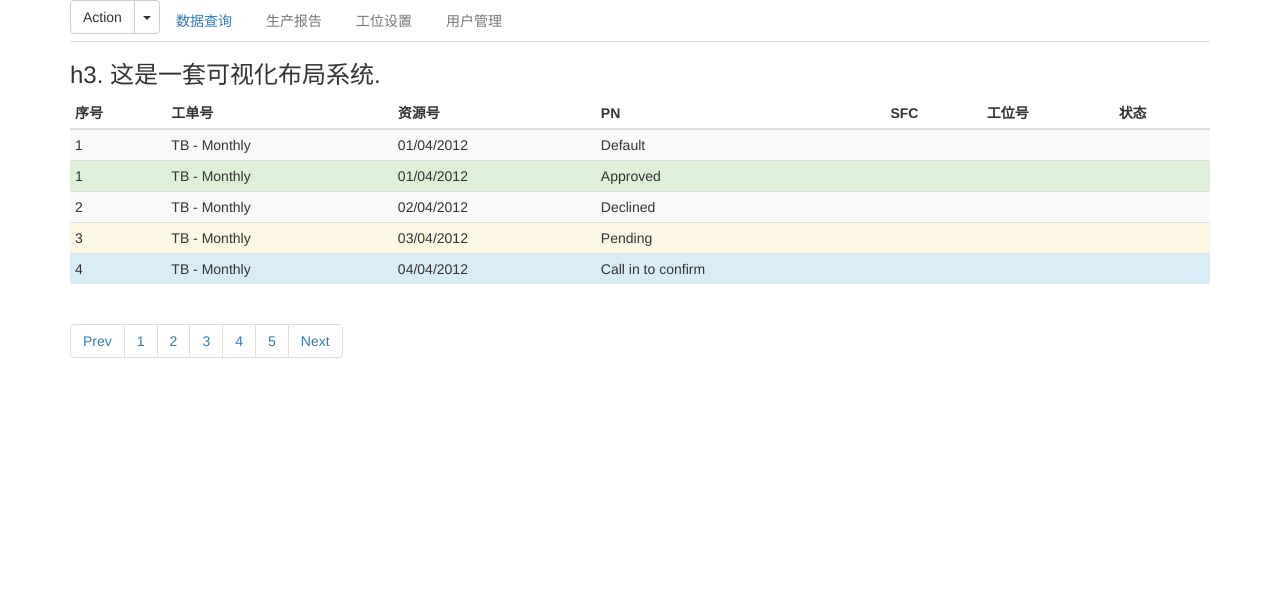
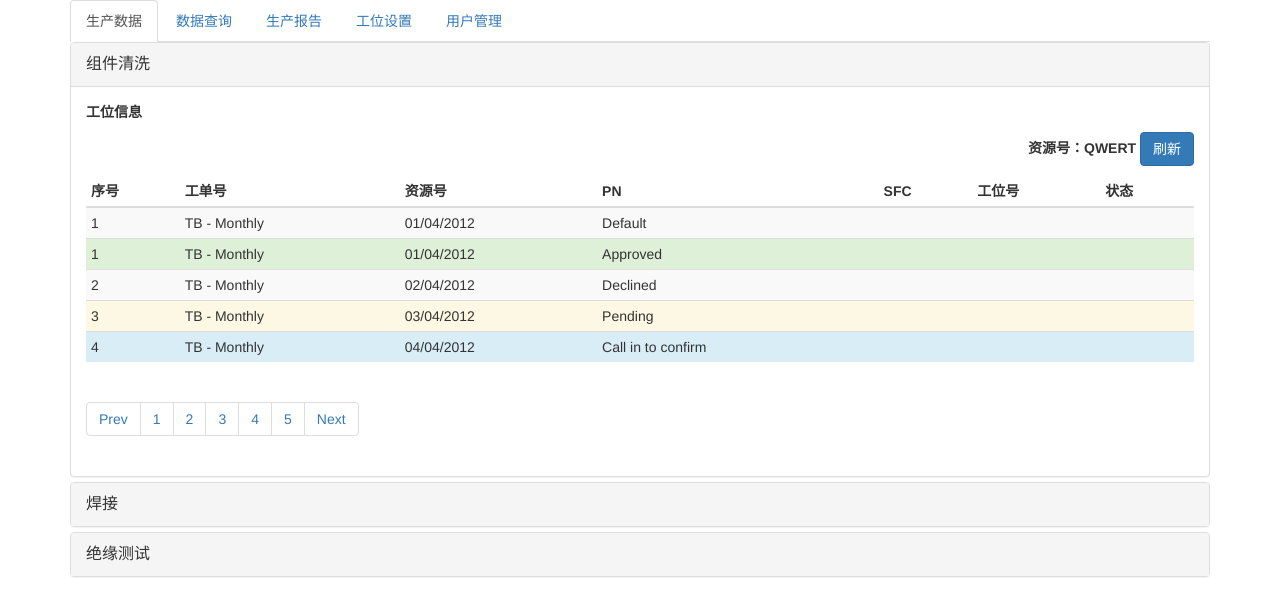
Before and after one commit to cyue03/webUI, a plain HTML site: page container.html in a window 1280 px wide. Drawn offline with Linux system fonts and the light colour scheme.

Commit message:
进一步完善了生产数据页面的布局

```diff
--- a/container.html
+++ b/container.html
@@ -1,49 +1,52 @@
 <!DOCTYPE html>
 <html>
+
 <head>
     <meta name="viewport" content="width=device-width, initial-scale=1.0">
     <title>test1</title>
     <link href="bootstrap/css/bootstrap.min.css" rel="stylesheet">
 </head>
+
 <body>
     <div class="container">
         <div class="row clearfix">
             <div class="col-md-12 column">
                 <ul class="nav nav-tabs">
                     <li class="active">
-                            <div class="btn-group">
-                                <button class="btn btn-default">Action</button> <button data-toggle="dropdown" class="btn btn-default dropdown-toggle"><span class="caret"></span></button>
-                               <ul class="dropdown-menu">
-                                   <li>
-                                        <a href="#">操作</a>
-                                   </li>
-                                   <li class="disabled">
-                                        <a href="#">另一操作</a>
-                                   </li>
-                                   <li class="divider">
-                                   </li>
-                                   <li>
-                                        <a href="#">其它</a>
-                                   </li>
-                               </ul>
-                           </div>
+                        <a href="#">生产数据</a>
                     </li>
                     <li>
                         <a href="#">数据查询</a>
                     </li>
-                        <li class="disabled">
+                    <li>
                         <a href="#">生产报告</a>
                     </li>
-                        <li class="disabled">
+                    <li>
                         <a href="#">工位设置</a>
                     </li>
-                        <li class="disabled">
+                    <li>
                         <a href="#">用户管理</a>
                     </li><br />
                 </ul>
-                    <h3>
-                        h3. 这是一套可视化布局系统.
-                    </h3>
+                <div class="panel-group" id="panel-385734">
+                    <div class="panel panel-default">
+                        <div class="panel-heading">
+                            <a class="panel-title" data-toggle="collapse" data-parent="#panel-385734"
+                                href="#panel-element-582792">组件清洗</a>
+                        </div>
+                        <div id="panel-element-582792" class="panel-collapse in">
+                            <div class="panel-body">
+                                <p>
+                                    <strong>
+                                    工位信息
+                                    </strong>
+                                </p>
+                                <p class="text-right">
+                                    <strong>
+                                    资源号：QWERT
+                                    </strong>
+                                    <button class="btn btn-primary" type="submit">刷新</button>
+                                </p>
                                 <table class="table table-condensed table-striped">
                                     <thead>
                                         <tr>
@@ -214,9 +217,36 @@
                             </div>
                         </div>
                     </div>
+                    <div class="panel panel-default">
+                        <div class="panel-heading">
+                            <a class="panel-title collapsed" data-toggle="collapse" data-parent="#panel-385734"
+                                href="#panel-element-321969">焊接</a>
+                        </div>
+                        <div id="panel-element-321969" class="panel-collapse collapse">
+                            <div class="panel-body">
+                                Anim pariatur cliche...
+                            </div>
+                        </div>
+                    </div>
+                    <div class="panel panel-default">
+                        <div class="panel-heading">
+                            <a class="panel-title" data-toggle="collapse" data-parent="#panel-385734"
+                                href="#panel-element-582790">绝缘测试</a>
+                        </div>
+                        <div id="panel-element-582790" class="panel-collapse collapse">
+                            <div class="panel-body">
+                                Anim pariatur cliche...
+                            </div>
+                        </div>
+                    </div>
+                </div>
+            </div>
+        </div>
+    </div>
     <!-- jQuery (Bootstrap 的 JavaScript 插件需要引入 jQuery) -->
     <script src="js/jquery-3.7.1.min.js"></script>
     <!-- 包括所有已编译的插件 -->
     <script src="bootstrap/js/bootstrap.min.js"></script>
 </body>
+
 </html>
```
Lines whose indentation alone changed are shown as unchanged.
